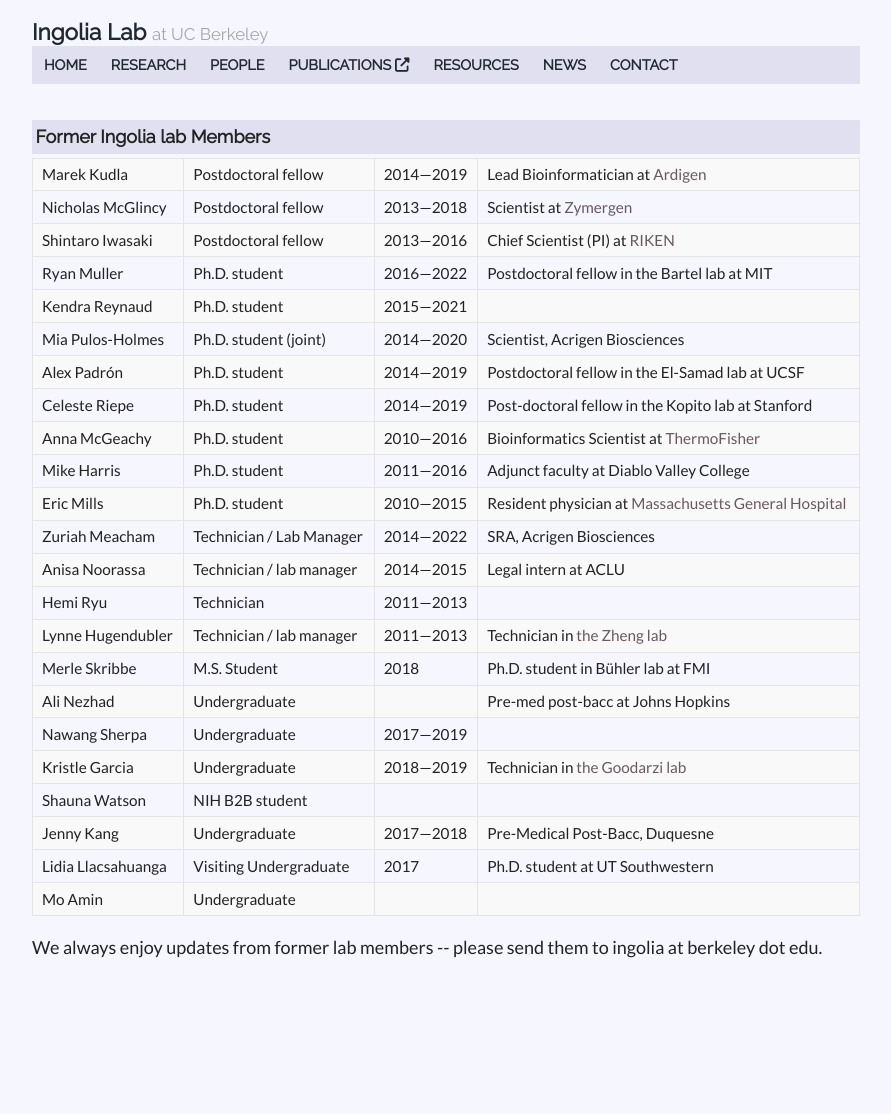
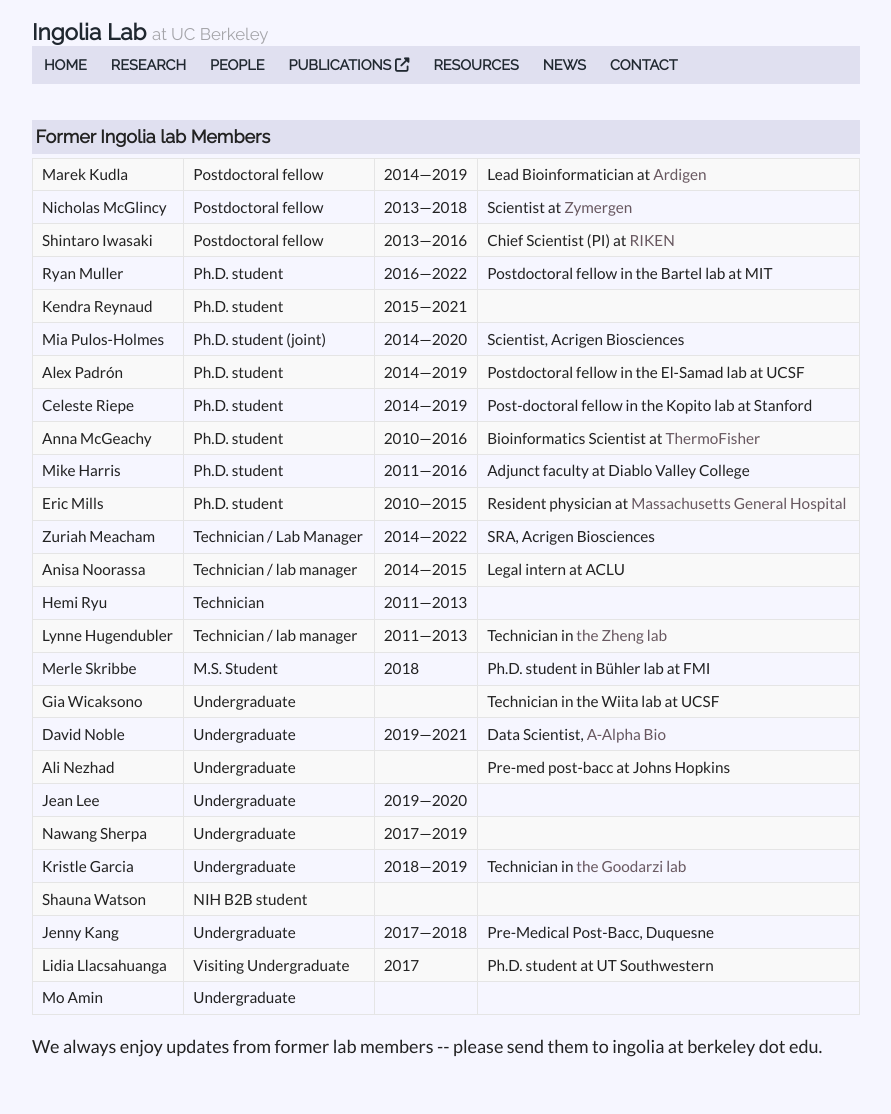
Before and after one commit to ingolia-lab/ingolia-lab.github.io, a Jekyll site: the page built from docs/former.html, in a window 1280 px wide. Shown: the whole page, without its empty margins (194-1085 px from the left). Built offline with Jekyll 4.4.1, drawn with Linux system fonts in a browser that asks for light colours; nearby versions of some CDN libraries; before the commit the page ends 1015 px from its top, so only the background shows below that.

Commit message:
Update on undergraduates

```diff
--- a/docs/_data/former.yml
+++ b/docs/_data/former.yml
@@ -15,11 +15,27 @@
   time: 2015&mdash;2021
   group: y_2021
 
+- name: David Noble
+  position: Undergraduate
+  time: 2019&mdash;2021
+  now: Data Scientist, <a href="https://www.aalphabio.com/">A-Alpha Bio</a>
+  group: u_2021
+
+- name: Gia Wicaksono
+  position: Undergraduate
+  group: u_2021
+  now: Technician in the Wiita lab at UCSF
+
 - name: Mia Pulos-Holmes
   position: Ph.D. student (joint)
   time: 2014&mdash;2020
   now: Scientist, Acrigen Biosciences
   group: y_2020
+
+- name: Jean Lee
+  position: Undergraduate
+  time: 2019&mdash;2020
+  group: u_2020
 
 - name: Ali Nezhad
   position: Undergraduate
--- a/docs/_data/people-shortterm.yml
+++ b/docs/_data/people-shortterm.yml
@@ -1,8 +1,2 @@
-- name: David Noble
+- name: Lina Wan
   position: Undergraduate
-
-- name: Jean Lee
-  position: Undergraduate
-
-- name: Gia Wicaksono
-  position: Undergraduate
```
